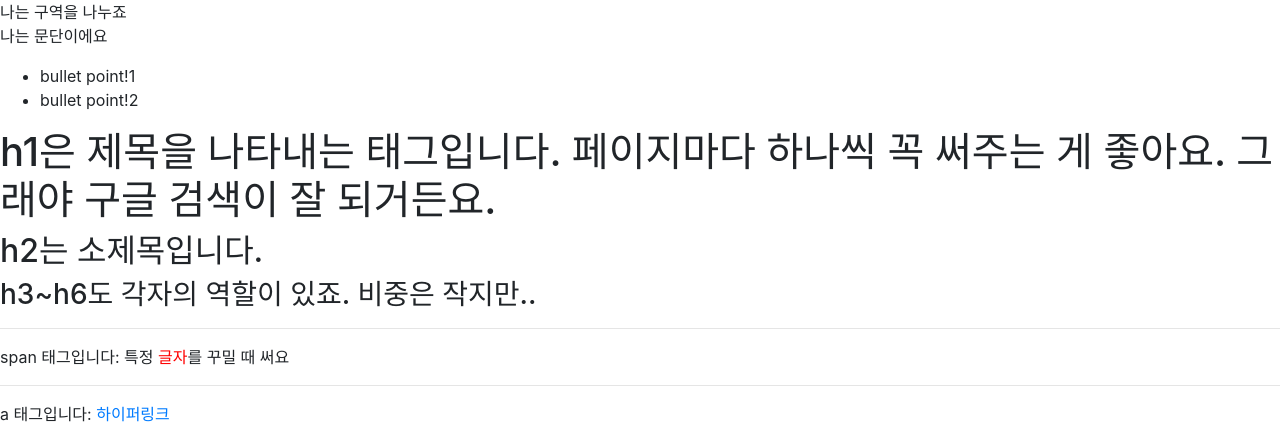
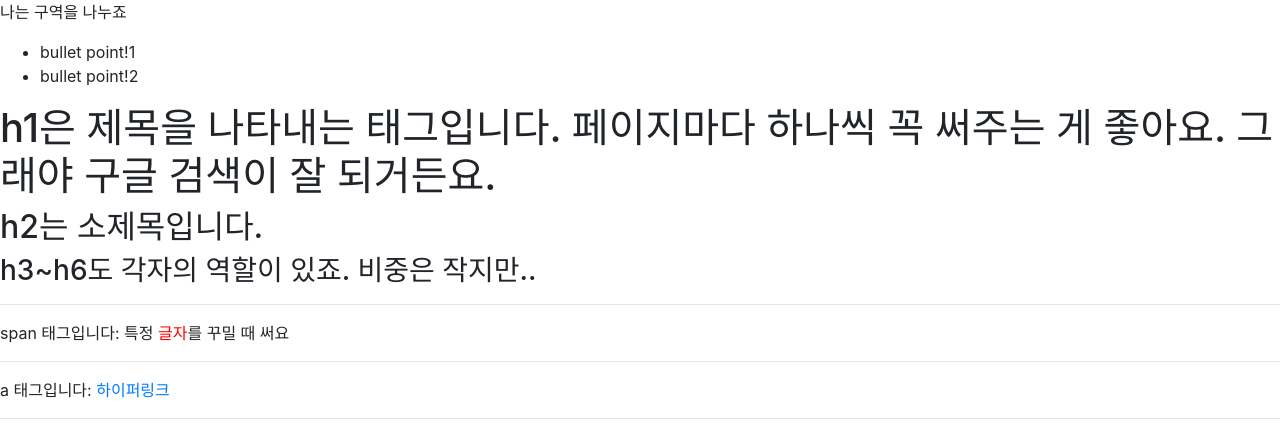
Before and after one commit to Mu-jun/SpartaWebMaking, a Flask app: page / in a window 1280 px wide. Shown: the top 423 px of the page. Run offline with Flask 2, Linux system fonts and the light colour scheme; some libraries are stand-ins or nearby versions.

Commit message:
first commit

```diff
--- a/templates/index.html
+++ b/templates/index.html
@@ -20,13 +20,13 @@
             integrity="sha384-JZR6Spejh4U02d8jOt6vLEHfe/JQGiRRSQQxSfFWpi1MquVdAyjUar5+76PVCmYl"
             crossorigin="anonymous"></script>
 
-    <title>스파르타코딩클럽 | HTML 기초</title>
+    <title>이렇게 하는거냐..? | HTML 기초</title>
 </head>
 
 <body>
     <!-- 구역을 나누는 태그들 -->
     <div>나는 구역을 나누죠</div>
-    <p>나는 문단이에요</p>
+    <p></p>
     <ul>
         <li> bullet point!1 </li>
         <li> bullet point!2 </li>
```
